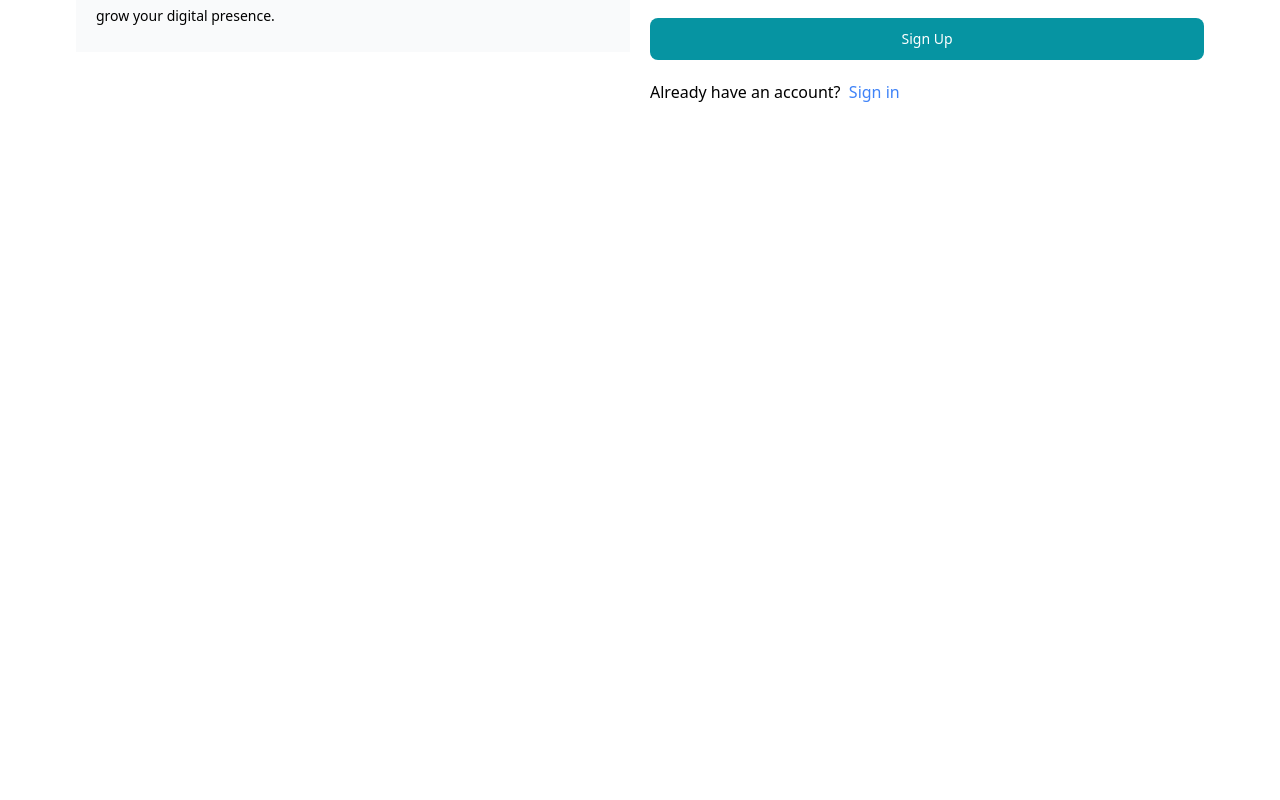
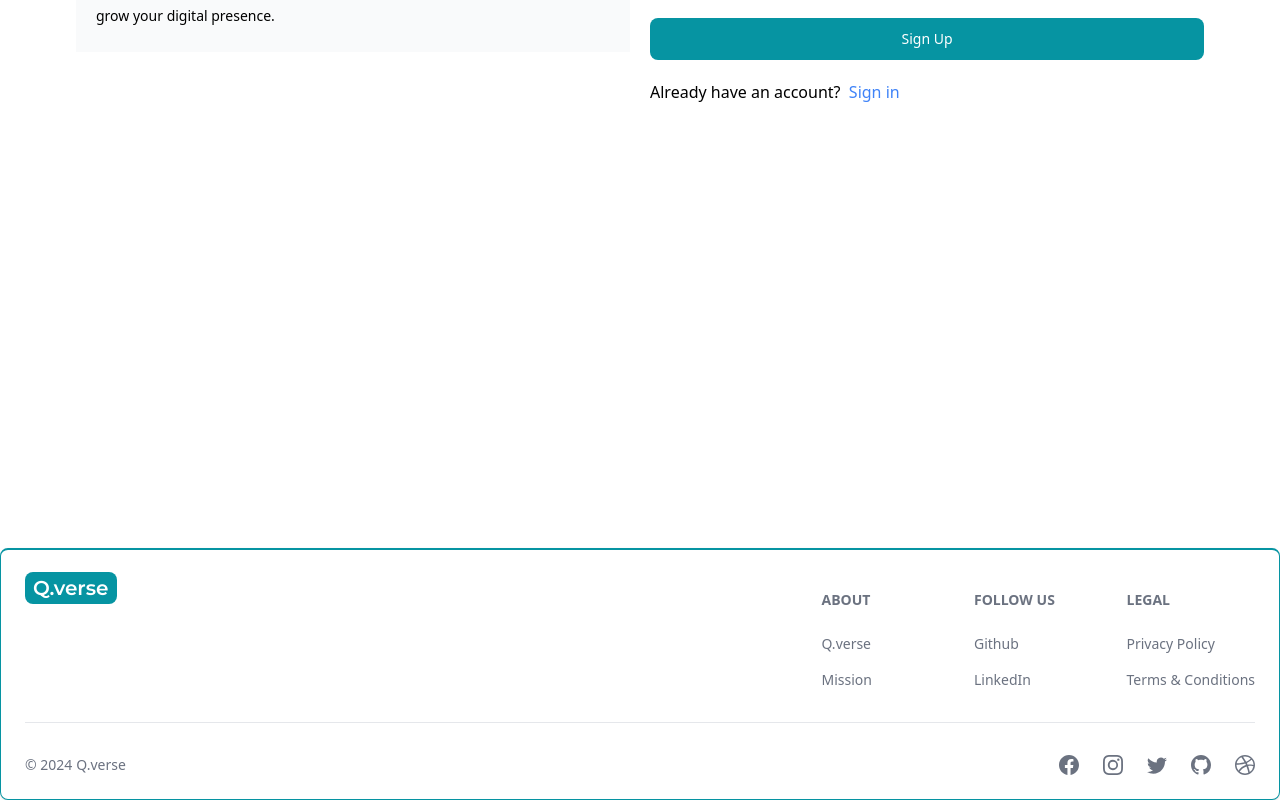
Before and after one commit to samlobeng/mern-blog, a React (Vite) app in the folder client/: page /sign-up in a window 1280 px wide. Shown: the part 396-1196 px from the top of the page. Before the commit the page ends 944 px from the top, so only its background shows below. Built offline with nearby package versions, Linux system fonts and the light colour scheme.

Commit message:
Footer component created

```diff
--- a/client/src/App.jsx
+++ b/client/src/App.jsx
@@ -7,6 +7,7 @@
 import Dashboard from './pages/Dashboard'
 import Projects from './pages/Projects'
 import Header from './components/Header'
+import FooterComp from './components/FooterComp'
 
 export default function App() {
   return (
@@ -21,6 +22,7 @@
      <Route path="/projects" element={<Projects/>}/>
 
    </Routes>
+   <FooterComp/>
    </BrowserRouter>
   )
 }
--- /dev/null
+++ b/client/src/components/FooterComp.jsx
@@ -0,0 +1,54 @@
+import { Footer } from "flowbite-react";
+import React from "react";
+import { Link } from "react-router-dom";
+import { BsDribbble, BsFacebook, BsGithub, BsInstagram, BsTwitter } from "react-icons/bs";
+
+export default function FooterComp() {
+  return (
+    <Footer container className="border border-t-2 border-teal-500">
+      <div className="w-full">
+        <div className="grid w-full justify-between sm:flex sm:justify-between md:flex md:grid-cols-1">
+          <div className="mb-2 mx-auto sm:mx-0">
+          <Link to="/" className='self-center whitespace-nowrap text-lg sm:text-xl font-semibold dark:text-white'>
+            <span className='px-2 py-1 bg-teal-500 text-white rounded-lg font-montserrat'>Q.verse</span>
+        </Link>
+          </div>
+          <div className="grid grid-cols-2 gap-8 sm:mt-4 sm:grid-cols-3 sm:gap-6">
+            <div>
+              <Footer.Title title="about" />
+              <Footer.LinkGroup col>
+                <Footer.Link href="#">Q.verse</Footer.Link>
+                <Footer.Link href="#">Mission</Footer.Link>
+              </Footer.LinkGroup>
+            </div>
+            <div>
+              <Footer.Title title="Follow us" />
+              <Footer.LinkGroup col>
+                <Footer.Link href="#">Github</Footer.Link>
+                <Footer.Link href="#">LinkedIn</Footer.Link>
+              </Footer.LinkGroup>
+            </div>
+            <div>
+              <Footer.Title title="Legal" />
+              <Footer.LinkGroup col>
+                <Footer.Link href="#">Privacy Policy</Footer.Link>
+                <Footer.Link href="#">Terms &amp; Conditions</Footer.Link>
+              </Footer.LinkGroup>
+            </div>
+          </div>
+        </div>
+        <Footer.Divider />
+        <div className="w-full sm:flex sm:items-center sm:justify-between">
+          <Footer.Copyright href="#" by="Q.verse" year={new Date().getFullYear()} />
+          <div className="mt-4 flex space-x-6 sm:mt-0 sm:justify-center">
+            <Footer.Icon href="#" icon={BsFacebook} />
+            <Footer.Icon href="#" icon={BsInstagram} />
+            <Footer.Icon href="#" icon={BsTwitter} />
+            <Footer.Icon href="#" icon={BsGithub} />
+            <Footer.Icon href="#" icon={BsDribbble} />
+          </div>
+        </div>
+      </div>
+    </Footer>
+  );
+}
--- a/client/src/components/Header.jsx
+++ b/client/src/components/Header.jsx
@@ -9,7 +9,7 @@
   return (
     <Navbar className = 'border-b-2'>
         <Link to="/" className='self-center whitespace-nowrap text-sm sm:text-xl font-semibold dark:text-white'>
-            <span className='px-2 py-1 bg-teal-500 text-white rounded-lg font-montserrat'>QrinnyVerse</span>
+            <span className='px-2 py-1 bg-teal-500 text-white rounded-lg font-montserrat'>Q.verse</span>
         </Link>
         <form>
             <TextInput type='text' placeholder='Search...' rightIcon={AiOutlineSearch} className='hidden lg:inline' />
--- a/client/src/pages/SignUp.jsx
+++ b/client/src/pages/SignUp.jsx
@@ -49,7 +49,7 @@
       <div className='flex p-3 max-w-6xl mx-auto flex-col md:flex-row gap-5'>
         <div className="flex-1">
         <Link to="/sign-up" className='font-bold dark:text-white text-4xl'>
-            <span className='px-2 py-1 bg-teal-500 text-white rounded-lg font-montserrat'>QrinnyVerse</span>
+            <span className='px-2 py-1 bg-teal-500 text-white rounded-lg font-montserrat'>Q.verse</span>
         </Link>
         <p className='mt-5 text-sm leading-8 bg-gray-50 p-5'>
           QrinnyVerse, developed by QrinNext, is a dynamic blog web app designed for both seasoned and new bloggers.
```
